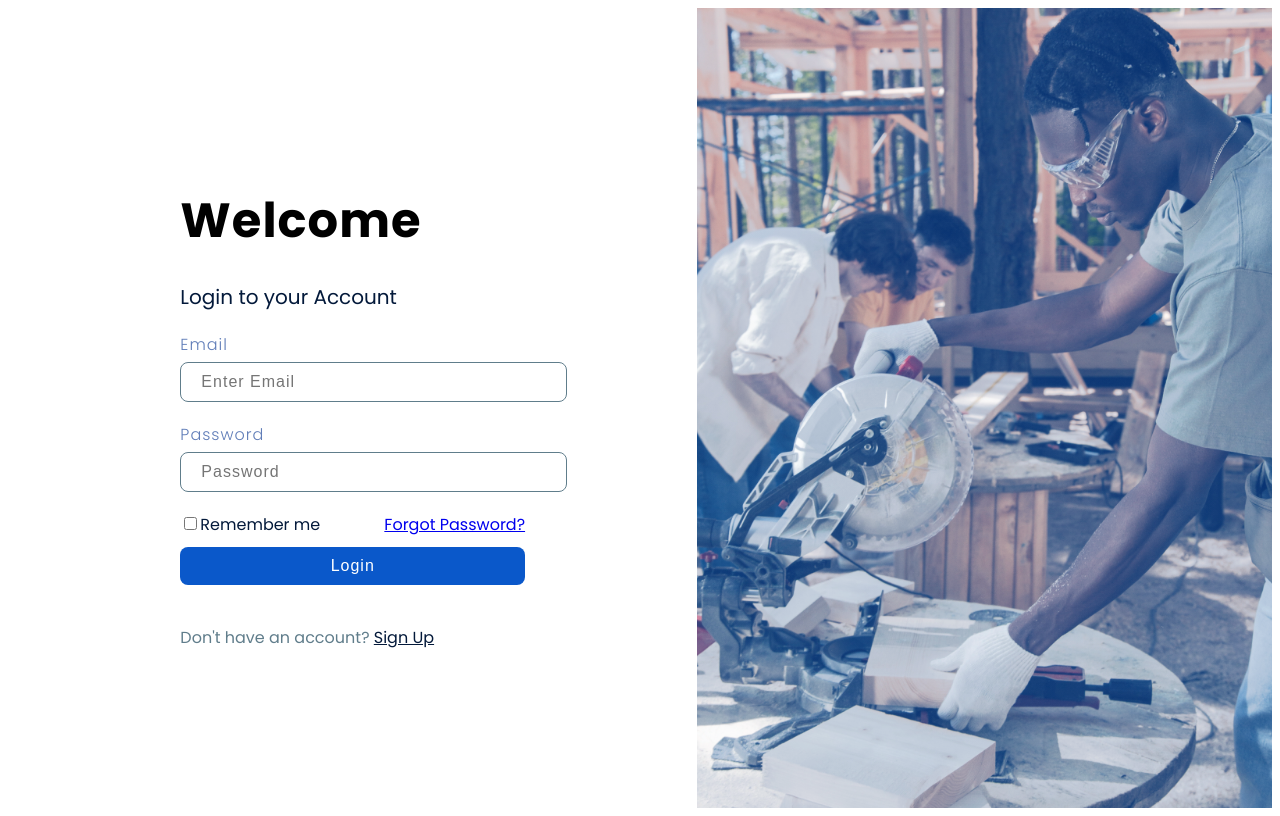
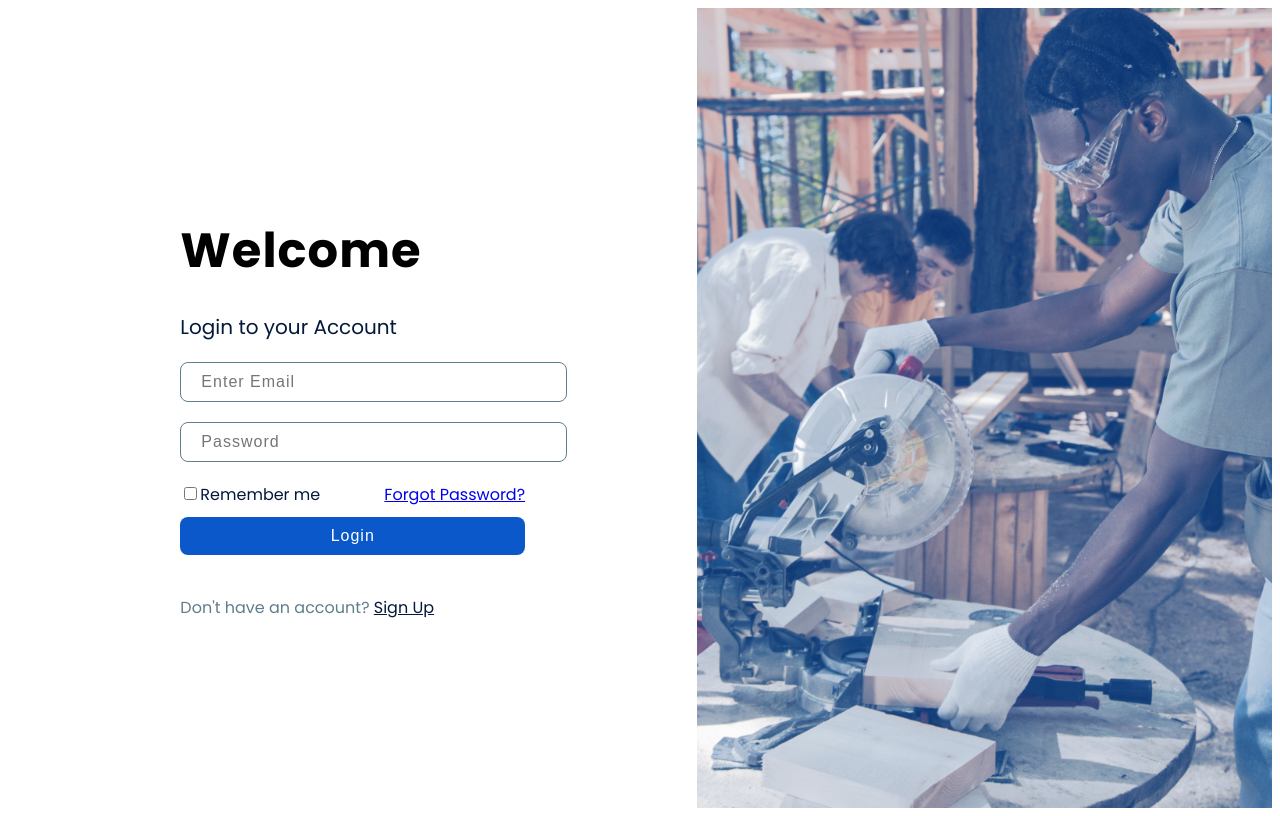
Before and after one commit to Women-Techsters-Fellowship-2021/Group8-HandyFIx-Frontend-Project, a React (Create React App) app: page / in a window 1280 px wide. Built offline with nearby package versions, Linux system fonts and the light colour scheme.

Commit message:
Add changes

```diff
--- a/src/Pages/login.jsx
+++ b/src/Pages/login.jsx
@@ -39,13 +39,13 @@
     return (
 
         <div className="form-container">
-        <div className="contentBx">
+          <div className="contentBx">
             <div className="formBx">
                 <h2>Welcome</h2>
                 <h3>Login to your Account</h3>
                       <form onSubmit={loginHandler} className="users">
                         <div className="inputBx">
-                          <span>Email</span>
+                          {/* <span>Email</span>  */}
                           <input
                           type="email"
                           value={user.Email}
@@ -56,7 +56,7 @@
                           placeholder="Enter Email"/>
                         </div>
                         <div className="inputBx">
-                        <span>Password</span>
+                        {/* <span>Password</span> */}
                         <input
                           type="password"
                           value={user.Password}
@@ -73,15 +73,15 @@
                         <input type="submit" value="Login" name="" />
                     </div>
                     <div className="inputBx">
-                        <p>Don't have an account? <a href="/#">Sign Up</a></p>
+                        <p>Don't have an account? <a href="/signup">Sign Up</a></p>
                     </div>
                 </form>
             </div>
+          </div>
+          <div className="imgBx">
+            <img src={image2} alt="artisan" />
+          </div>
         </div>
-        <div className="imgBx">
-            <img src={image2} alt="artisan" />
-        </div>
-    </div>
     )
 }
 
```
